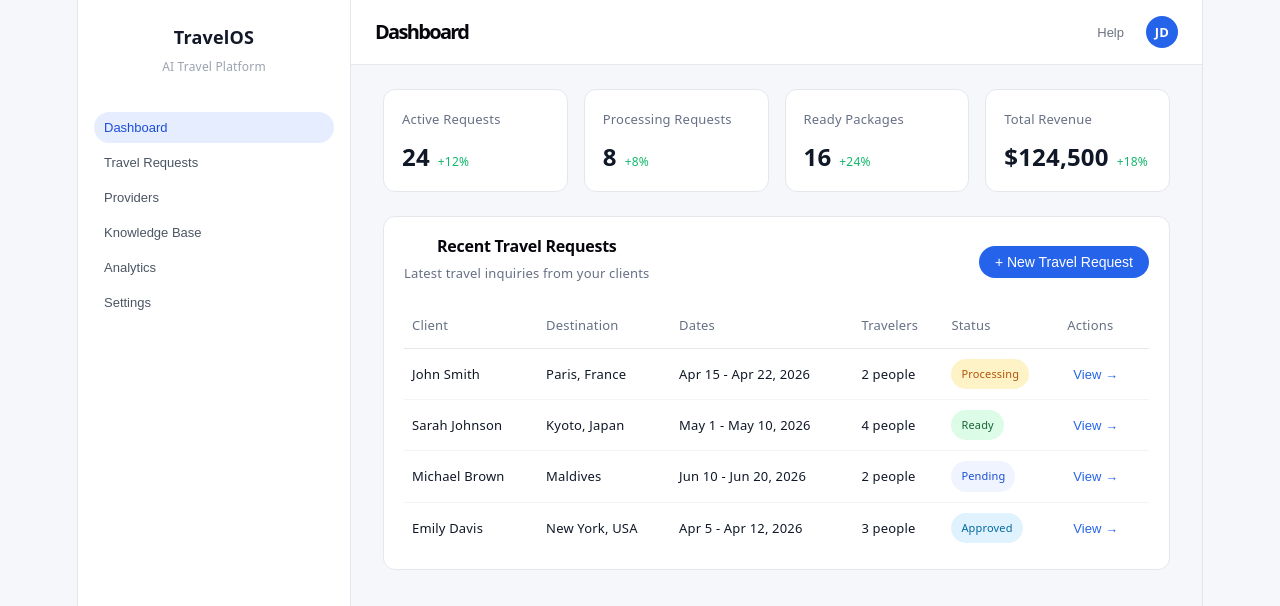
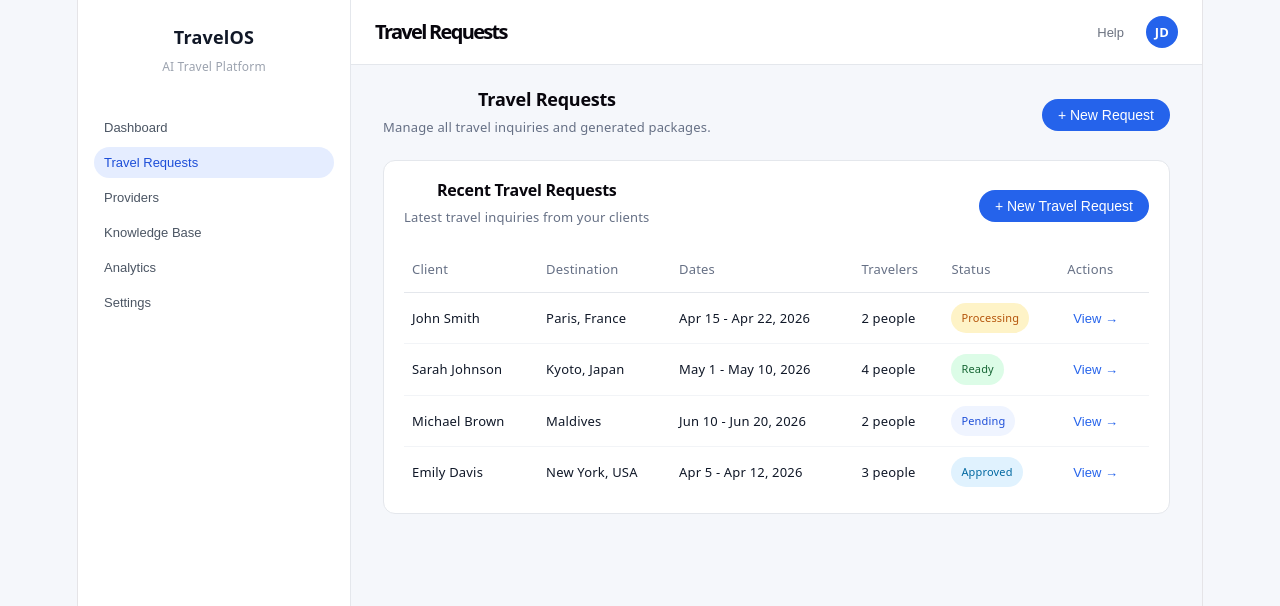
Before and after one commit to CerzaJ/travelos, a React app in the folder frontend/: page / in a window 1280 px wide. Both pictures are taken after a click on the button "Travel Requests". Shown: the top 606 px of the page. Built offline with nearby package versions, Linux system fonts and the light colour scheme; the HTML template or start-up script is replaced by a standard one.

Commit message:
carpetas front

```diff
--- a/frontend/src/App.jsx
+++ b/frontend/src/App.jsx
@@ -2,12 +2,17 @@ import { useState } from 'react'
 import './App.css'
 import DashboardPage from './pages/Dashboard'
 import NewTravelRequestPage from './pages/NewTravelRequest'
+import TravelRequestsPage from './pages/TravelRequests'
 
 function App() {
   const [currentPage, setCurrentPage] = useState('dashboard')
 
   const handleNavigate = (target) => {
     setCurrentPage(target)
+  }
+
+  if (currentPage === 'travel-requests') {
+    return <TravelRequestsPage onNavigate={handleNavigate} />
   }
 
   if (currentPage === 'new-request') {
--- a/frontend/src/components/Dashboard/RecentRequestsTable.jsx
+++ b/frontend/src/components/Dashboard/RecentRequestsTable.jsx
@@ -58,8 +58,8 @@ export default function RecentRequestsTable({ onNewRequest }) {
           </tr>
         </thead>
         <tbody>
-          {rows.map((row) => (
-            <tr key={row.client}>
+          {rows.map((row, index) => (
+            <tr key={index}>
               <td>{row.client}</td>
               <td>{row.destination}</td>
               <td>{row.dates}</td>
--- /dev/null
+++ b/frontend/src/pages/TravelRequests.jsx
@@ -0,0 +1,30 @@
+import AppLayout from '../components/Layout/AppLayout'
+import RecentRequestsTable from '../components/Dashboard/RecentRequestsTable'
+
+export default function TravelRequestsPage({ onNavigate }) {
+  return (
+    <AppLayout
+      pageTitle="Travel Requests"
+      activeItem="travel-requests"
+      onNavigate={onNavigate}
+    >
+      <div className="page-header-row">
+        <div>
+          <h2 className="page-section-title">Travel Requests</h2>
+          <p className="page-section-subtitle">
+            Manage all travel inquiries and generated packages.
+          </p>
+        </div>
+        <button
+          type="button"
+          className="primary-button"
+          onClick={() => onNavigate && onNavigate('new-request')}
+        >
+          + New Request
+        </button>
+      </div>
+
+      <RecentRequestsTable onNewRequest={() => onNavigate && onNavigate('new-request')} />
+    </AppLayout>
+  )
+}
```
Also changed, not shown: frontend/src/components/TarjetaPaquete.jsx (renamed from frontend/src/components/TarjetaPaquete.js), frontend/src/context/AuthContext.jsx (added), frontend/src/context/TravelContext.jsx (added), frontend/src/hooks/useAuth.js (added), frontend/src/hooks/useTravelReques.js (added), frontend/src/services/TravelService.js (added), frontend/src/services/UserService.js (added), frontend/src/services/api.js (added).
